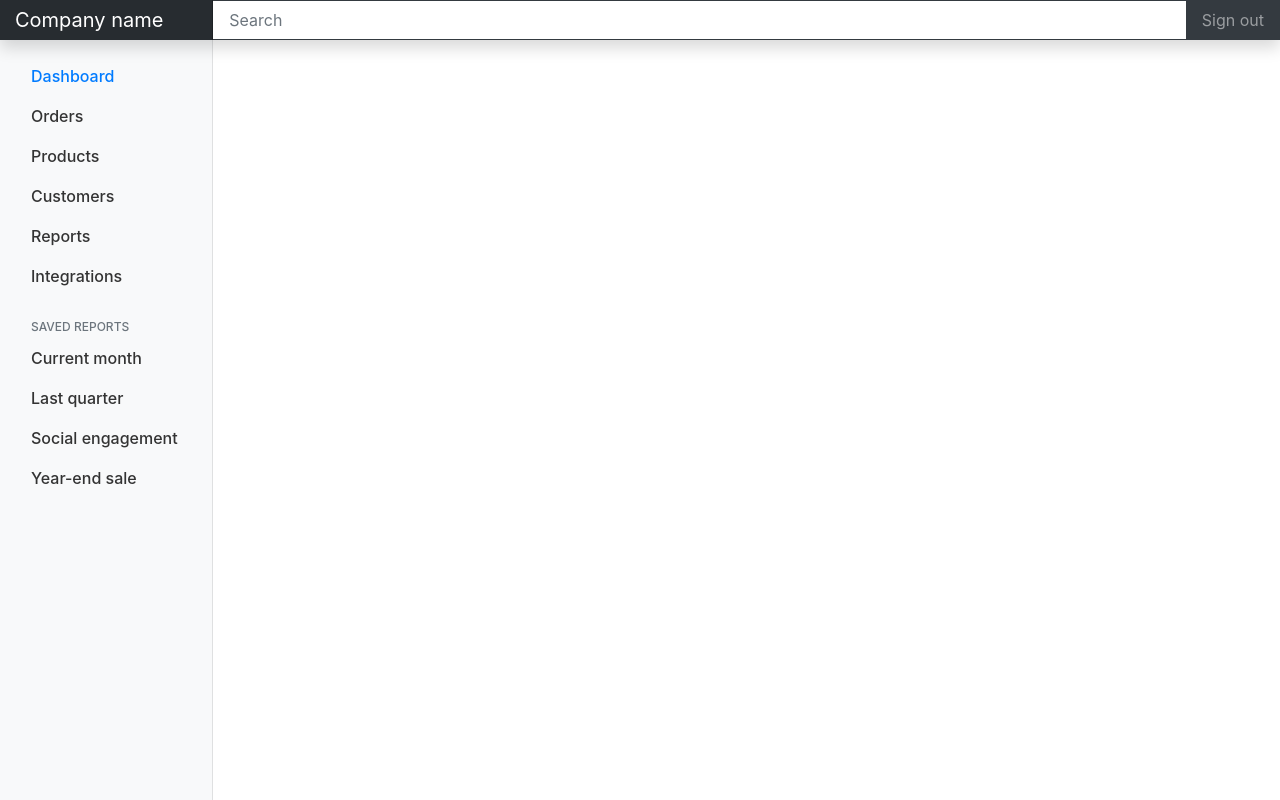
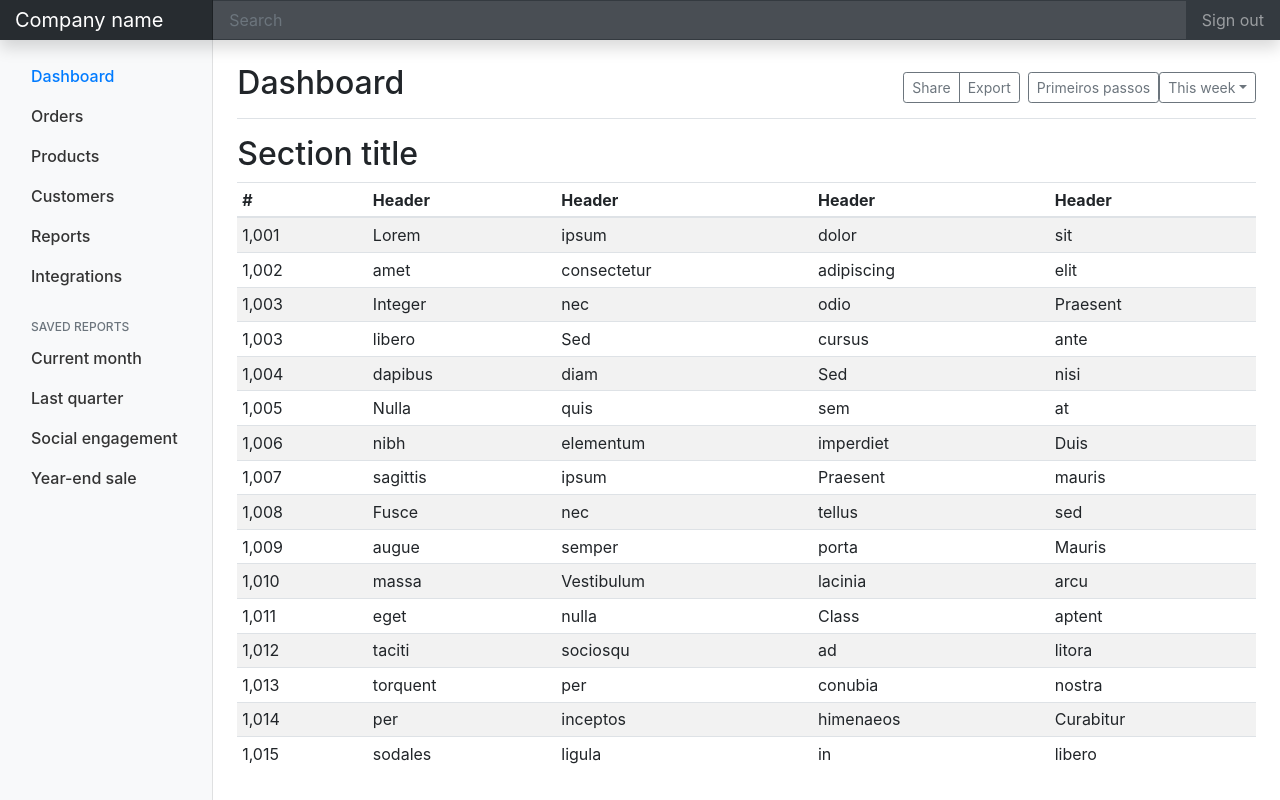
Before and after one commit to wagnergraciano/mockupAPI, a React (Create React App) app: page /index in a window 1280 px wide. Built offline with nearby package versions, Linux system fonts and the light colour scheme.

Commit message:
building dashboard

```diff
--- a/src/App.js
+++ b/src/App.js
@@ -6,18 +6,14 @@
 
 import './assets/dashboard.scss';
 
-import Main from './wizard/main'
-import Login from './login/login';
-import Navbar from './userInterface/navbar';
-import Sidebar from './userInterface/sidebar';
+import Routes from './login/routes';
 
 library.add(fab, faLock , faUser)
 
 function App() {
   return (
     <div>
-      <Navbar />
-      <Sidebar />
+      <Routes />
     </div>
   );
 }
--- a/src/assets/dashboard.scss
+++ b/src/assets/dashboard.scss
@@ -86,11 +86,12 @@
     padding: .75rem 1rem;
     border-width: 0;
     border-radius: 0;
+    background-color: rgba(255, 255, 255, .1);
   }
 
   .form-control-dark {
     color: #fff;
-    background-color: rgba(255, 255, 255, .1);
+    background-color:rgba(255, 255, 255, .1);
     border-color: rgba(255, 255, 255, .1);
   }
 
--- a/src/login/login.jsx
+++ b/src/login/login.jsx
@@ -99,10 +99,12 @@
             </div>
           </div>
           <div className="form-group">
+            <Link to="index">
             <button type="submit" className="btn btn-danger btn-block">
               {" "}
               Login{" "}
             </button>
+            </Link>
           </div>
           <p className="text-center">
             <Link className="btn">Forgot password?{isAuthenticated()}</Link>
--- a/src/login/routes.js
+++ b/src/login/routes.js
@@ -1,6 +1,10 @@
 import React from "react";
 
 import { isAuthenticated } from "./shared/auth";
+import Login from './login';
+import Base from '../userInterface/base';
+import Index from '../userInterface/index';
+
 
 import { Route, Switch, Redirect } from "react-router-dom";
 
@@ -17,14 +21,13 @@
   />
 );
 
-const Routes = () => (
-//   <Switch>
-//     <Route exact={true} path="/" component={Login} />
-//     <PrivateRoute path="/login" component={Login} />
-//     <PrivateRoute path="/config" component={Config} />
-//     <PrivateRoute path="/comm" component={Comm} />
-//     <PrivateRoute path="/reports" component={Reports} />
-//   </Switch>
+const Routes = props => (
+  <Switch>
+    {/* <Route exact={true} path="/" render={props => <Login {...props} algumaProp="alguma"/>} /> */}
+    <Route exact={true} path="/" component={Login} />
+    <PrivateRoute path="/login" component={Login} />
+    <Route path="/index"  component={props.existsBase ? () => <Index /> : () => <Base />}/>
+  </Switch>
 );
 
 export default Routes;
--- /dev/null
+++ b/src/userInterface/base.jsx
@@ -0,0 +1,30 @@
+import React, {Component} from 'react';
+
+import Navbar from './navbar';
+import Sidebar from './sidebar';
+import Routes from '../login/routes';
+
+class Base extends Component{
+    constructor(props){
+        super(props);
+        this.state = {
+
+        }
+    }
+
+    render(){
+        return(
+            <div>
+                <Navbar />
+                <div class="container-fluid">
+                    <div class="row">
+                        <Sidebar />
+                        <Routes existsBase={true}/>
+                    </div>
+                </div>
+            </div>
+        );
+    }
+}
+
+export default Base;
--- /dev/null
+++ b/src/userInterface/index.jsx
@@ -0,0 +1,164 @@
+import React, {Component} from 'react';
+
+import Wizard from '../wizard/wizard';
+
+class Index extends Component{
+    constructor(props){
+        super(props);
+        this.state = {
+
+        }
+    }
+
+    render(){
+        return(
+            <main role="main" class="col-md-9 ml-sm-auto col-lg-10 px-4">
+                <div class="d-flex justify-content-between flex-wrap flex-md-nowrap align-items-center pt-3 pb-2 mb-3 border-bottom">
+                    <h1 class="h2">Dashboard</h1>
+                    <div class="btn-toolbar mb-2 mb-md-0">
+                    <div class="btn-group mr-2">
+                        <button class="btn btn-sm btn-outline-secondary">Share</button>
+                        <button class="btn btn-sm btn-outline-secondary">Export</button>
+                    </div>
+                    <Wizard />
+                    <button class="btn btn-sm btn-outline-secondary dropdown-toggle">
+                        <span data-feather="calendar"></span>
+                        This week
+                    </button>
+                    </div>
+                </div>
+
+                <h2>Section title</h2>
+                <div class="table-responsive">
+                    <table class="table table-striped table-sm">
+                    <thead>
+                        <tr>
+                        <th>#</th>
+                        <th>Header</th>
+                        <th>Header</th>
+                        <th>Header</th>
+                        <th>Header</th>
+                        </tr>
+                    </thead>
+                    <tbody>
+                        <tr>
+                        <td>1,001</td>
+                        <td>Lorem</td>
+                        <td>ipsum</td>
+                        <td>dolor</td>
+                        <td>sit</td>
+                        </tr>
+                        <tr>
+                        <td>1,002</td>
+                        <td>amet</td>
+                        <td>consectetur</td>
+                        <td>adipiscing</td>
+                        <td>elit</td>
+                        </tr>
+                        <tr>
+                        <td>1,003</td>
+                        <td>Integer</td>
+                        <td>nec</td>
+                        <td>odio</td>
+                        <td>Praesent</td>
+                        </tr>
+                        <tr>
+                        <td>1,003</td>
+                        <td>libero</td>
+                        <td>Sed</td>
+                        <td>cursus</td>
+                        <td>ante</td>
+                        </tr>
+                        <tr>
+                        <td>1,004</td>
+                        <td>dapibus</td>
+                        <td>diam</td>
+                        <td>Sed</td>
+                        <td>nisi</td>
+                        </tr>
+                        <tr>
+                        <td>1,005</td>
+                        <td>Nulla</td>
+                        <td>quis</td>
+                        <td>sem</td>
+                        <td>at</td>
+                        </tr>
+                        <tr>
+                        <td>1,006</td>
+                        <td>nibh</td>
+                        <td>elementum</td>
+                        <td>imperdiet</td>
+                        <td>Duis</td>
+                        </tr>
+                        <tr>
+                        <td>1,007</td>
+                        <td>sagittis</td>
+                        <td>ipsum</td>
+                        <td>Praesent</td>
+                        <td>mauris</td>
+                        </tr>
+                        <tr>
+                        <td>1,008</td>
+                        <td>Fusce</td>
+                        <td>nec</td>
+                        <td>tellus</td>
+                        <td>sed</td>
+                        </tr>
+                        <tr>
+                        <td>1,009</td>
+                        <td>augue</td>
+                        <td>semper</td>
+                        <td>porta</td>
+                        <td>Mauris</td>
+                        </tr>
+                        <tr>
+                        <td>1,010</td>
+                        <td>massa</td>
+                        <td>Vestibulum</td>
+                        <td>lacinia</td>
+                        <td>arcu</td>
+                        </tr>
+                        <tr>
+                        <td>1,011</td>
+                        <td>eget</td>
+                        <td>nulla</td>
+                        <td>Class</td>
+                        <td>aptent</td>
+                        </tr>
+                        <tr>
+                        <td>1,012</td>
+                        <td>taciti</td>
+                        <td>sociosqu</td>
+                        <td>ad</td>
+                        <td>litora</td>
+                        </tr>
+                        <tr>
+                        <td>1,013</td>
+                        <td>torquent</td>
+                        <td>per</td>
+                        <td>conubia</td>
+                        <td>nostra</td>
+                        </tr>
+                        <tr>
+                        <td>1,014</td>
+                        <td>per</td>
+                        <td>inceptos</td>
+                        <td>himenaeos</td>
+                        <td>Curabitur</td>
+                        </tr>
+                        <tr>
+                        <td>1,015</td>
+                        <td>sodales</td>
+                        <td>ligula</td>
+                        <td>in</td>
+                        <td>libero</td>
+                        </tr>
+                    </tbody>
+                    </table>
+                </div>
+                </main>
+        );
+    }
+}
+
+export default Index;
--- a/src/wizard/main.jsx
+++ b/src/wizard/wizard.jsx
@@ -7,7 +7,7 @@
 import Step4 from './step4';
 import Step5 from './step5';
 
-class Main extends Component{
+class Wizard extends Component{
     constructor(props){
         super(props);
         this.state = {
@@ -83,7 +83,7 @@
         const {step} = this.state;
         return(
             <>
-            <button type="button" className={"btn btn-primary " + this.state.finalizar} data-toggle="modal" data-target="#exampleModal" data-backdrop="static">
+            <button type="button" className={"btn btn-sm btn-outline-secondary " + this.state.finalizar} data-show="true" data-toggle="modal" data-target="#exampleModal" data-backdrop="static">
             Primeiros passos
             </button>
 
@@ -112,4 +112,4 @@
     }
 }
 
-export default Main;
+export default Wizard;
```
